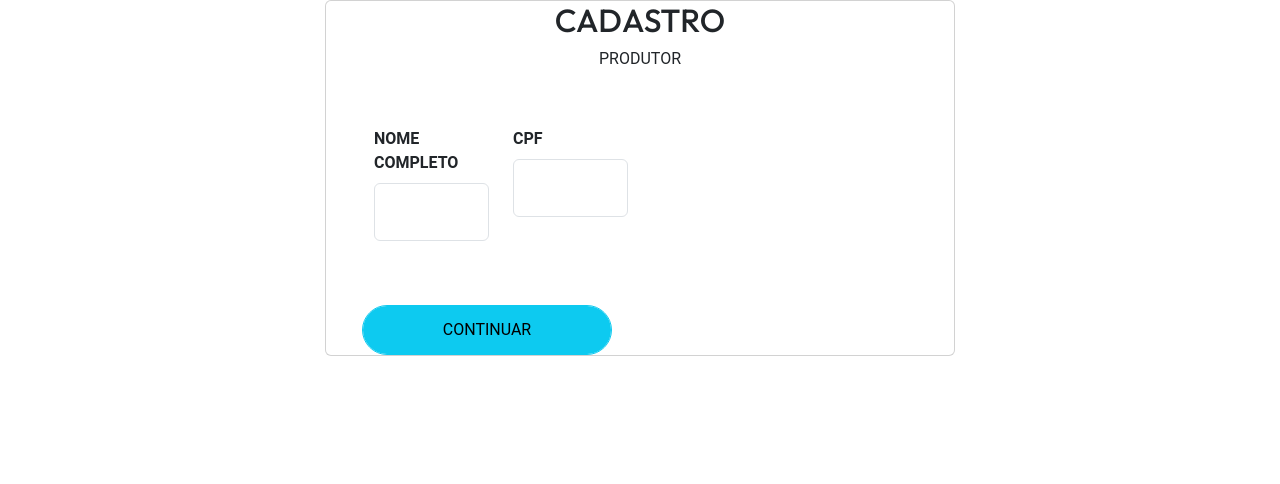
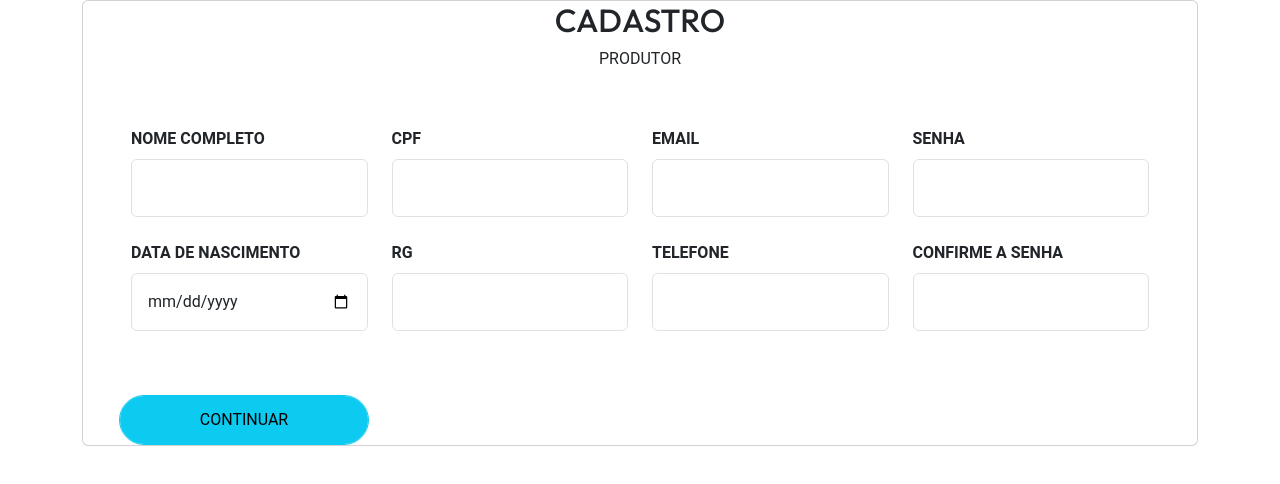
Before and after one commit to AnaClaraSM/Agromarket-sprint3, a React (Vite) app: page /cadastroProdutor1 in a window 1280 px wide. Shown: the top 484 px of the page. Built offline with nearby package versions, Linux system fonts and the light colour scheme.

Commit message:
Ben - CadProd1 v2

```diff
--- a/src/routes/CadastroProdutor1/index.jsx
+++ b/src/routes/CadastroProdutor1/index.jsx
@@ -1,4 +1,3 @@
-// CadastroProdutor1.js
 import React, { useState } from 'react';
 import { useNavigate } from 'react-router-dom';
 
@@ -8,10 +7,10 @@ function CadastroProdutor1() {
     cpf: '',
     email: '',
     senha: '',
+    confirmarSenha: '',
     dataNascimento: '',
     rg: '',
     telefone: '',
-    confirmarSenha: '',
   });
   const navigate = useNavigate();
 
@@ -23,12 +22,30 @@ function CadastroProdutor1() {
     }));
   };
 
-  const handleSubmit = (e) => {
+  const validarFormulario = (e) => {
     e.preventDefault();
-    if (Object.values(formData).some((field) => field.trim() === '')) {
-      alert('Por favor, preencha todos os campos.');
+    const { nomeCompleto, cpf, email, senha, confirmarSenha, dataNascimento, rg, telefone } = formData;
+
+    // Validação de campos vazios
+    if (!nomeCompleto || !cpf || !email || !senha || !confirmarSenha || !dataNascimento || !rg || !telefone) {
+      alert("Por favor, preencha todos os campos.");
       return;
     }
+
+    // Validação de email
+    const emailRegex = /^[^\s@]+@[^\s@]+\.[^\s@]+$/;
+    if (!emailRegex.test(email)) {
+      alert("Por favor, insira um e-mail válido.");
+      return;
+    }
+
+    // Validação de senha e confirmação de senha
+    if (senha !== confirmarSenha) {
+      alert("As senhas não coincidem. Por favor, verifique.");
+      return;
+    }
+
+    alert("Cadastro realizado com sucesso!");
     navigate('/cadastro-produtor-2'); // Navega para a segunda página
   };
 
@@ -37,20 +54,57 @@ function CadastroProdutor1() {
       <div className="card px-5">
         <h2 className="text-center container-login">CADASTRO</h2>
         <p className="text-center containe-bg">PRODUTOR</p>
-        <form onSubmit={handleSubmit} className="form-group">
+        <form onSubmit={validarFormulario} className="form-group">
           <div className="row pt-3">
             {/* Nome Completo */}
             <div className="col-3">
               <label className="form-label mt-4 fw-semibold">NOME COMPLETO</label>
-              <input type="text" className="form-control input-color p-3" name="nomeCompleto" onChange={handleChange} />
+              <input type="text" className="form-control input-color p-3" name="nomeCompleto" value={formData.nomeCompleto} onChange={handleChange} />
             </div>
+
             {/* CPF */}
             <div className="col-3">
               <label className="form-label mt-4 fw-semibold">CPF</label>
-              <input type="text" className="form-control input-color p-3" name="cpf" onChange={handleChange} />
+              <input type="text" className="form-control input-color p-3" name="cpf" value={formData.cpf} onChange={handleChange} />
             </div>
-            {/* Continue com os outros campos */}
+
+            {/* Email */}
+            <div className="col-3">
+              <label className="form-label mt-4 fw-semibold">EMAIL</label>
+              <input type="email" className="form-control input-color p-3" name="email" value={formData.email} onChange={handleChange} />
+            </div>
+
+            {/* Senha */}
+            <div className="col-3">
+              <label className="form-label mt-4 fw-semibold">SENHA</label>
+              <input type="password" className="form-control input-color p-3" name="senha" value={formData.senha} onChange={handleChange} />
+            </div>
+
+            {/* Data de Nascimento */}
+            <div className="col-3">
+              <label className="form-label mt-4 fw-semibold">DATA DE NASCIMENTO</label>
+              <input type="date" className="form-control input-color p-3" name="dataNascimento" value={formData.dataNascimento} onChange={handleChange} />
+            </div>
+
+            {/* RG */}
+            <div className="col-3">
+              <label className="form-label mt-4 fw-semibold">RG</label>
+              <input type="text" className="form-control input-color p-3" name="rg" value={formData.rg} onChange={handleChange} />
+            </div>
+
+            {/* Telefone */}
+            <div className="col-3">
+              <label className="form-label mt-4 fw-semibold">TELEFONE</label>
+              <input type="text" className="form-control input-color p-3" name="telefone" value={formData.telefone} onChange={handleChange} />
+            </div>
+
+            {/* Confirmar Senha */}
+            <div className="col-3">
+              <label className="form-label mt-4 fw-semibold">CONFIRME A SENHA</label>
+              <input type="password" className="form-control input-color p-3" name="confirmarSenha" value={formData.confirmarSenha} onChange={handleChange} />
+            </div>
           </div>
+
           <div className="row pt-5">
             <button type="submit" className="form-control btn btn-info mt-3" style={{ width: 250, height: 50, borderRadius: 40 }}>
               CONTINUAR
```
